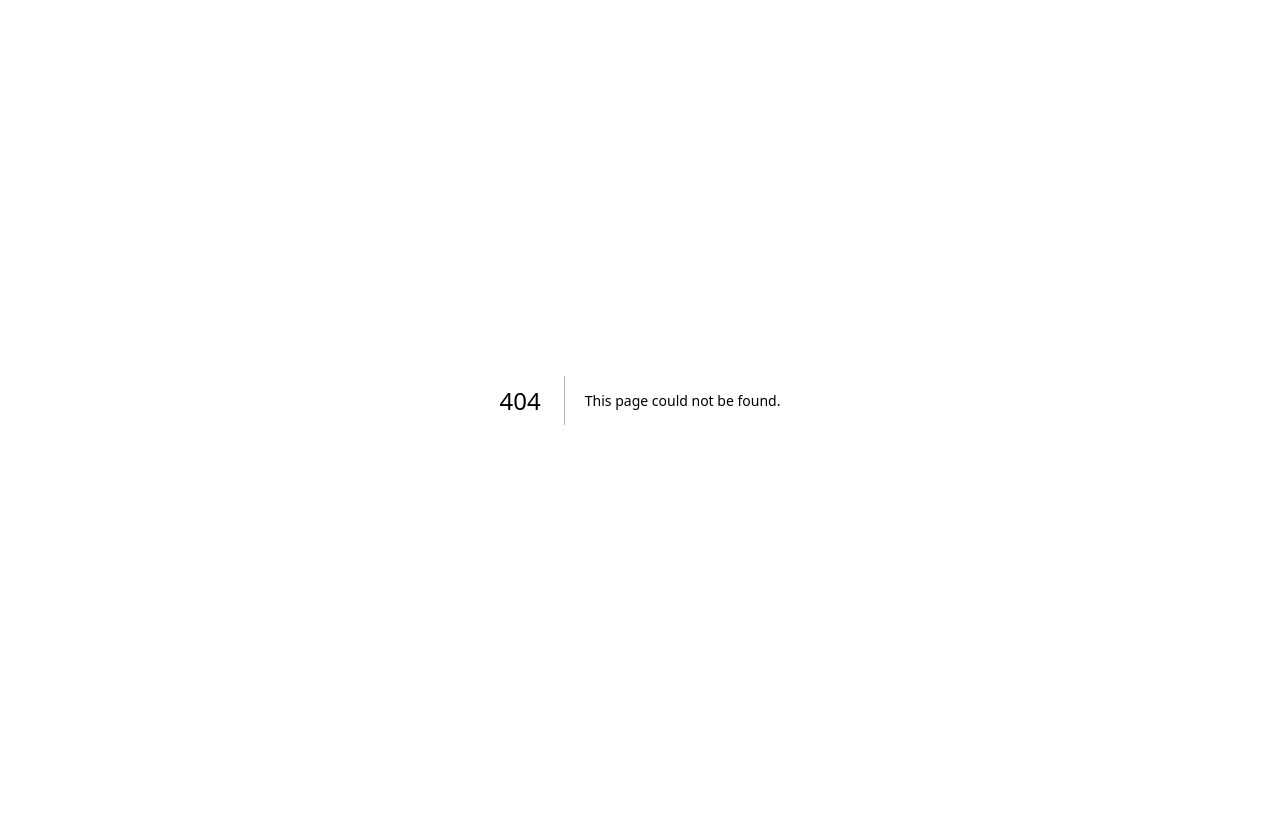
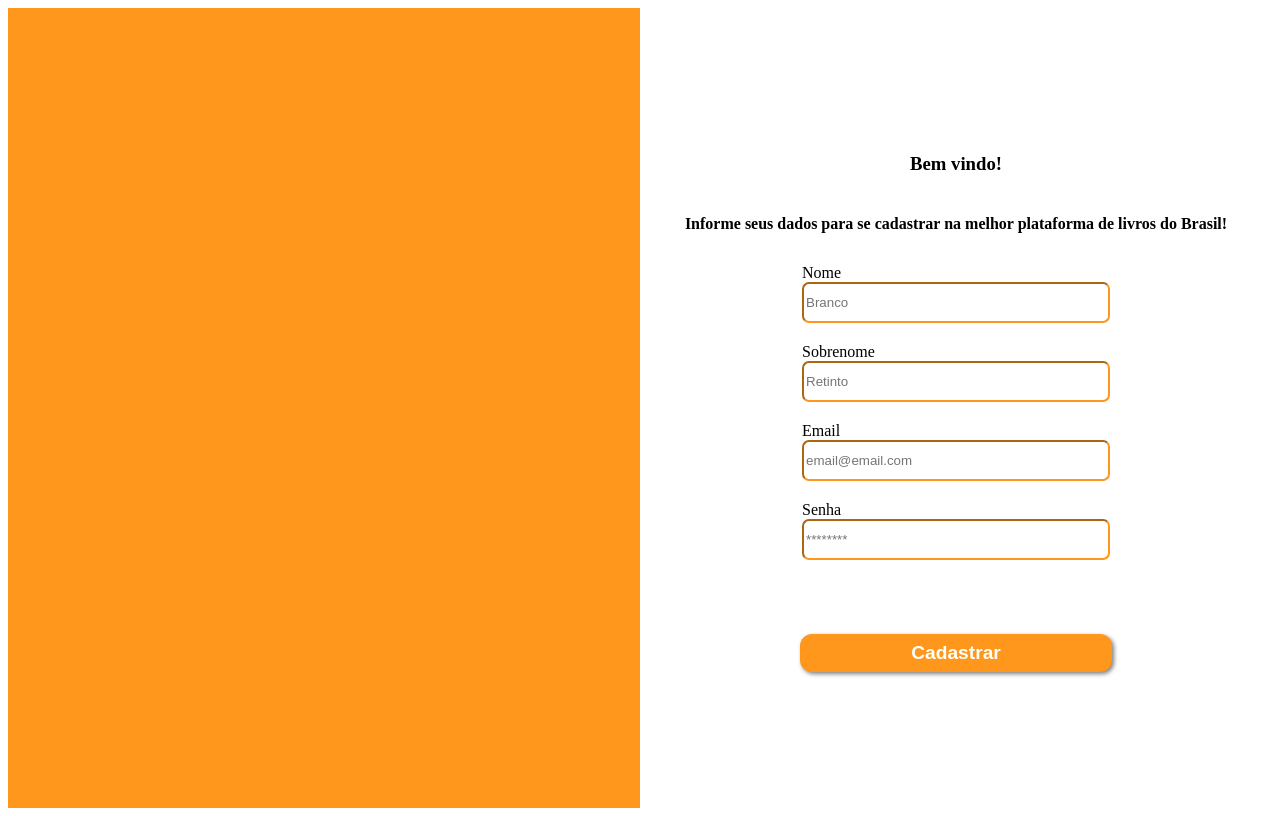
Before and after one commit to lucsap/db-project, a Next.js app in the folder frontend/: page /signup in a window 1280 px wide. Before the commit this address had no page. Built offline with nearby package versions, Linux system fonts and the light colour scheme.

Commit message:
Add signup

```diff
--- a/frontend/package.json
+++ b/frontend/package.json
@@ -17,6 +17,7 @@
     "next": "13.5.1",
     "react": "18.2.0",
     "react-dom": "18.2.0",
+    "react-toastify": "^9.1.3",
     "typescript": "5.2.2"
   }
 }
--- /dev/null
+++ b/frontend/pages/signup.tsx
@@ -0,0 +1,140 @@
+import { useRouter } from 'next/router';
+import styles from './styles.module.css'
+import { ToastContainer, toast } from 'react-toastify';
+import 'react-toastify/dist/ReactToastify.min.css';
+import { useState } from 'react';
+
+export default function SignUp() {
+    const [email, setEmail] = useState('');
+    const [senha, setSenha] = useState('');
+    const [nome, setNome] = useState('');
+    const [sobrenome, setSobrenome] = useState('');
+    const [isSubmiting, setIsSubmiting] = useState(false);
+
+    const notify = () => toast("Dados invalidos !")
+
+    const router = useRouter();
+
+    const handleNameChange = (event: any) => {
+        setNome(event.target.value);
+    };
+
+    const handleSobrenomeChange = (event: any) => {
+        setSobrenome(event.target.value);
+    };
+
+    const handleSenhaChange = (event: any) => {
+        setSenha(event.target.value);
+    };
+
+    const handleEmailChange = (event: any) => {
+        setEmail(event.target.value);
+    };
+
+    const handleSubmit = async (event: any) => {
+        if (isSubmiting) {
+            return;
+        }
+        event.preventDefault();
+
+        const data = {
+            email: email,
+            senha: senha,
+            nome: nome,
+            sobrenome: sobrenome
+        };
+
+        try {
+            setIsSubmiting(true);
+            const response = await fetch('http://localhost:3001/usuarios/cadastro', {
+                method: 'POST',
+                headers: { 'Content-Type': 'application/json' },
+                body: JSON.stringify(data)
+            });
+
+
+            if (response.ok) {
+                console.log(response)
+                // const { token } = await response.json();
+                // localStorage.setItem('@token', token);
+                router.push('/home');
+            }
+            else {
+                setIsSubmiting(false);
+                notify();
+            }
+        } catch (error) {
+            setIsSubmiting(false);
+            console.log(error);
+        } finally {
+            setTimeout(() => {
+                setIsSubmiting(false);
+            }, 2000)
+        };
+
+    };
+
+    return (
+        <div className={styles.loginScreen}>
+
+            <div className={styles.screenSty}></div>
+            <div className={styles.personalBox}>
+                <ToastContainer />
+                <h3>Bem vindo!</h3>
+                <h4>
+                    Informe seus dados para se cadastrar na melhor plataforma de livros do Brasil!
+                </h4>
+
+                <form onSubmit={handleSubmit} className={styles.formContainer}>
+                    <div className={styles.formInfos}>
+                        <label className={styles.formLabel}>Nome</label>
+                        <input
+                            id='nome'
+                            className={styles.formInput}
+                            name='nome'
+                            placeholder='Branco'
+                            onChange={handleNameChange}
+                        />
+                    </div>
+                    <div className={styles.formInfos}>
+                        <label className={styles.formLabel}>Sobrenome</label>
+                        <input
+                            id='sobrenome'
+                            className={styles.formInput}
+                            name='sobrenome'
+                            placeholder='Retinto'
+                            onChange={handleSobrenomeChange}
+                        />
+                    </div>
+                    <div className={styles.formInfos}>
+                        <label className={styles.formLabel}>Email</label>
+                        <input
+                            id='email'
+                            className={styles.formInput}
+                            name='email'
+                            type='email'
+                            placeholder='email@email.com'
+                            onChange={handleEmailChange}
+                        />
+                    </div>
+                    <div className={styles.formInfos}>
+                        <label className={styles.formLabel}>Senha</label>
+                        <input
+                            id='senha'
+                            className={styles.formInput}
+                            type='password'
+                            name='senha'
+                            placeholder='********'
+                            onChange={handleSenhaChange}
+                        />
+                    </div>
+                    <div className={styles.btnLogin}>
+                        <button type="submit" className={styles.btnPrimary} disabled={isSubmiting} >
+                            {isSubmiting ? 'Cadastrando...' : 'Cadastrar'}
+                        </button>
+                    </div>
+                </form>
+            </div>
+        </div>
+    );
+}
```
Also changed, not shown: 1 other file (tests, documents, lock files or other folders).
